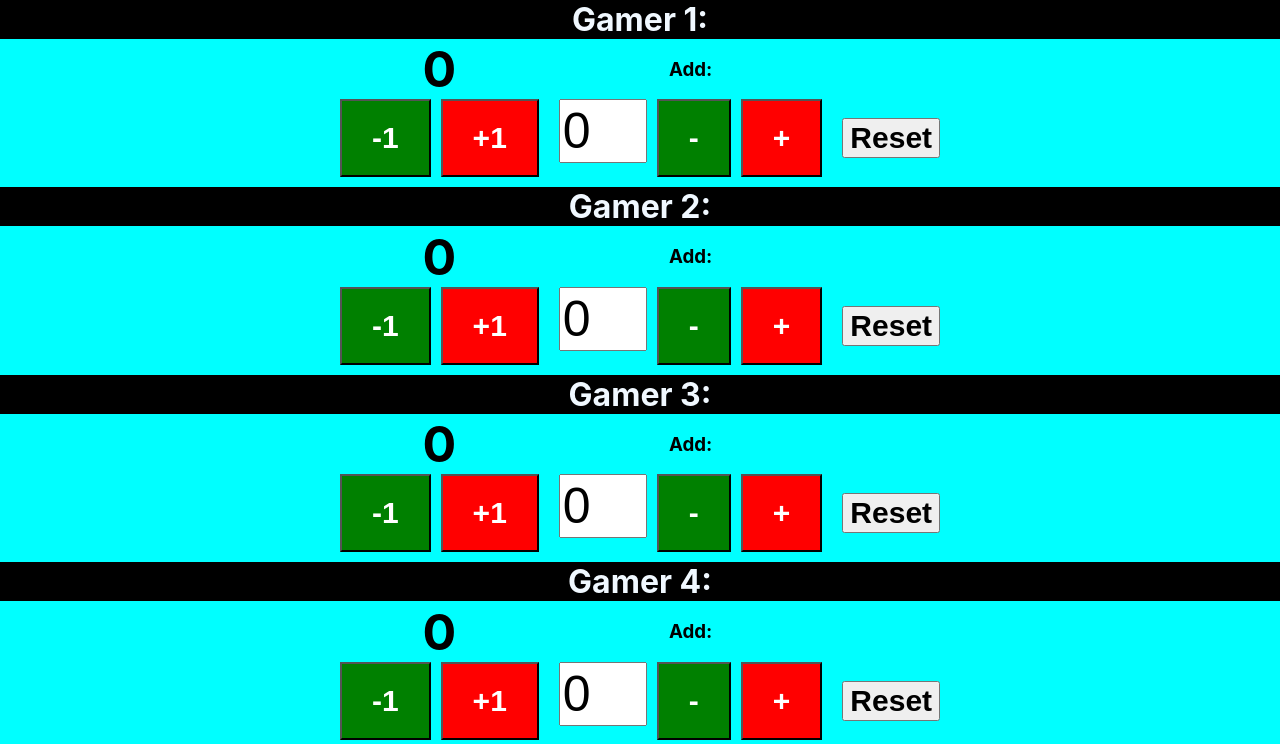
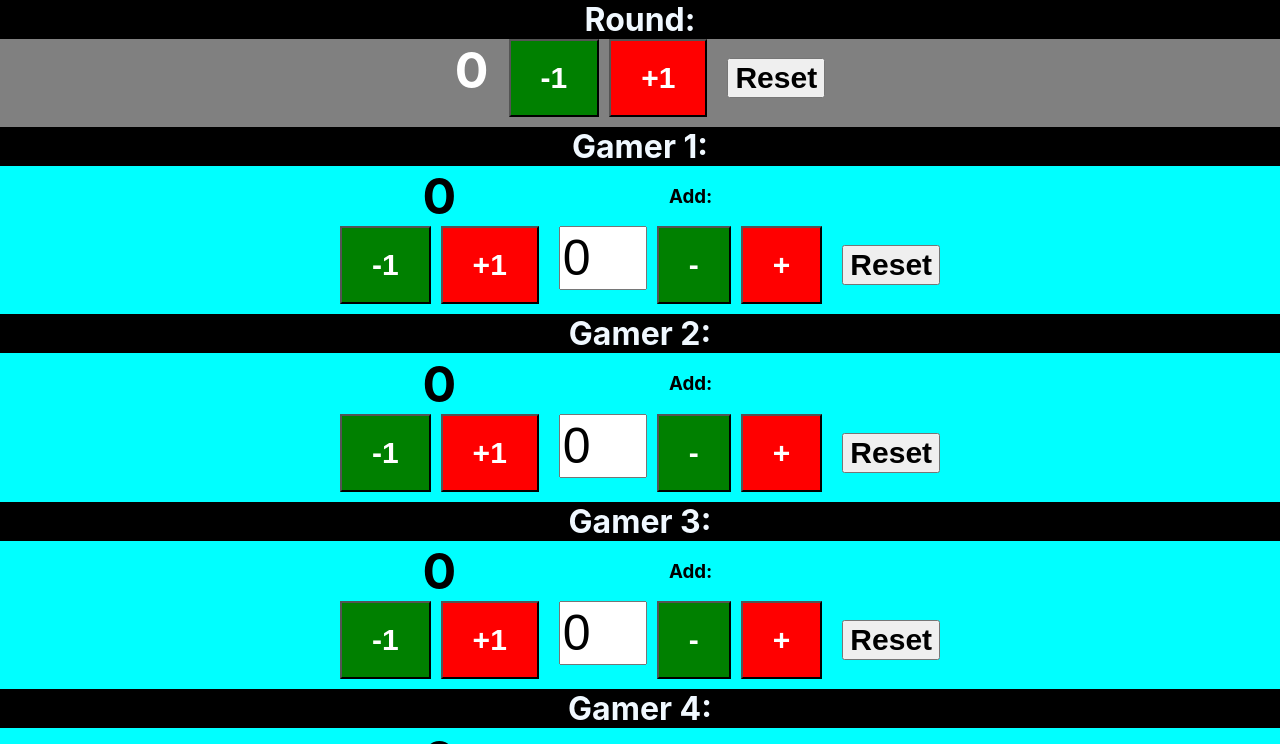
Before and after one commit to adobree/BrainGame_Counter, a React app: page / in a window 1280 px wide. Shown: the top 744 px of the page. Built offline with nearby package versions, Linux system fonts and the light colour scheme.

Commit message:
add round counter

```diff
--- a/src/index.css
+++ b/src/index.css
@@ -22,9 +22,20 @@ h1 {
   background-color: aqua;
   padding-bottom: 10px;
 }
+.wrapper2 {
+  text-align: center;
+  background-color: grey;
+  padding-bottom: 10px;
+  justify-content: center;
+}
 .counter {
   font-size: 50px;
   font-weight: bold;
+}
+.rounder {
+  font-size: 50px;
+  font-weight: bold;
+  color: #fff;
 }
 .buttonPlusOne {
   padding: 20px 30px;
--- a/src/index.js
+++ b/src/index.js
@@ -2,11 +2,14 @@ import React from 'react';
 import ReactDOM from 'react-dom/client';
 import './index.css';
 import Counter from './counter';
+import Round from './round';
 
 
 const root = ReactDOM.createRoot(document.getElementById('root'));
 root.render(
   <React.StrictMode>
+    <h1>Round:</h1>
+    <Round />
     <h1>Gamer 1:</h1>
     <Counter />
     <h1>Gamer 2:</h1>
--- /dev/null
+++ b/src/round.js
@@ -0,0 +1,43 @@
+import { useState } from "react";
+import './index.css';
+
+export default function Round() {
+  const [count, setCount] = useState(0);
+  const [setQuantity] = useState(0);
+
+  const handleSubtractOne = () => {
+    setCount(count - 1);
+  };
+
+  const handleAddOne = () => {
+    setCount(count + 1);
+  };
+
+  const handleResetCounter = () => {
+    setCount(0);
+    setQuantity(0);
+  };
+
+  return (
+    <div className={"wrapper2"}>
+      <div className="left">
+        <div className="rounder">
+          {count}
+        </div>
+      </div>
+      <div className="right">
+        <div className={"buttons"}>
+          <button className={"buttonMinusOne"} onClick={handleSubtractOne}>
+            -1
+          </button>
+          <button className={"buttonPlusOne"} onClick={handleAddOne}>
+            +1
+          </button>
+        </div>
+      </div>
+      <button className={"buttonReset"} onClick={handleResetCounter}>
+          Reset
+        </button>
+    </div>
+  );
+}
```
